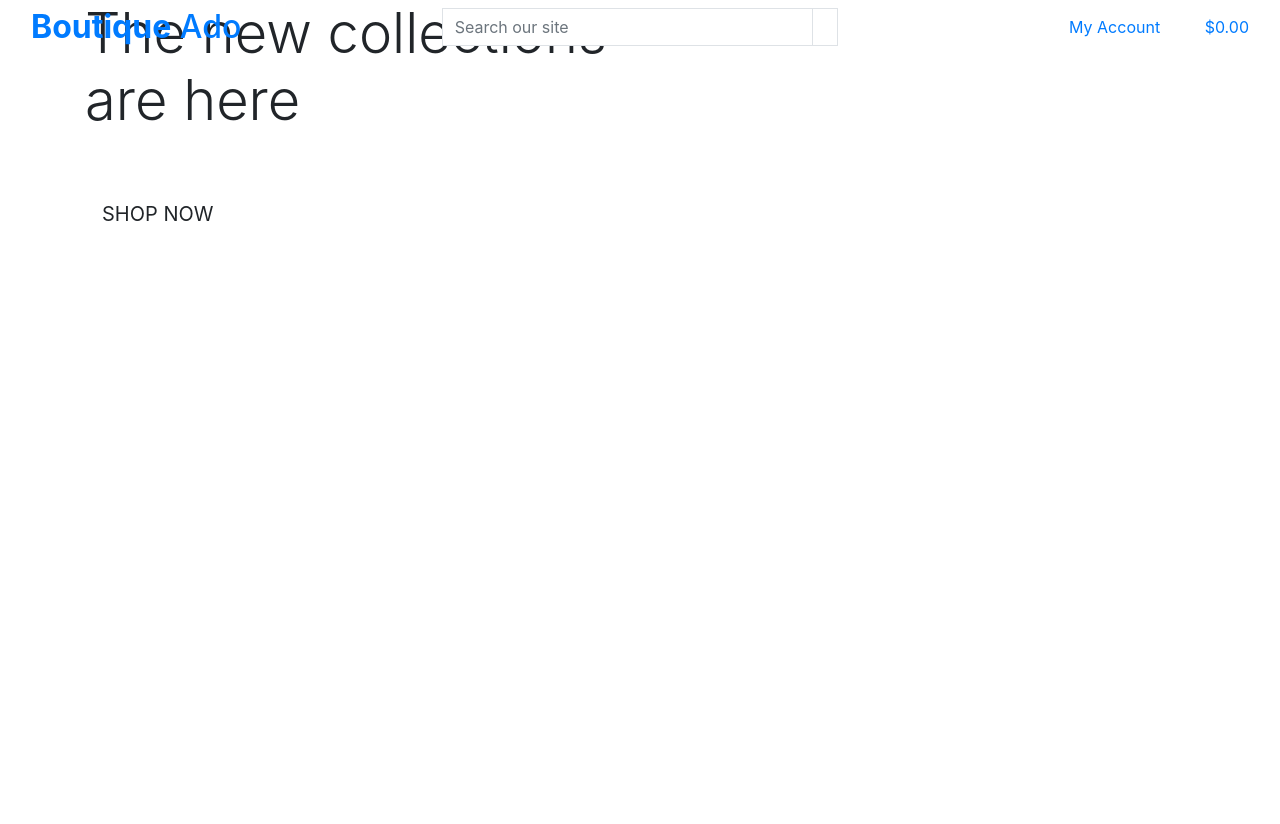
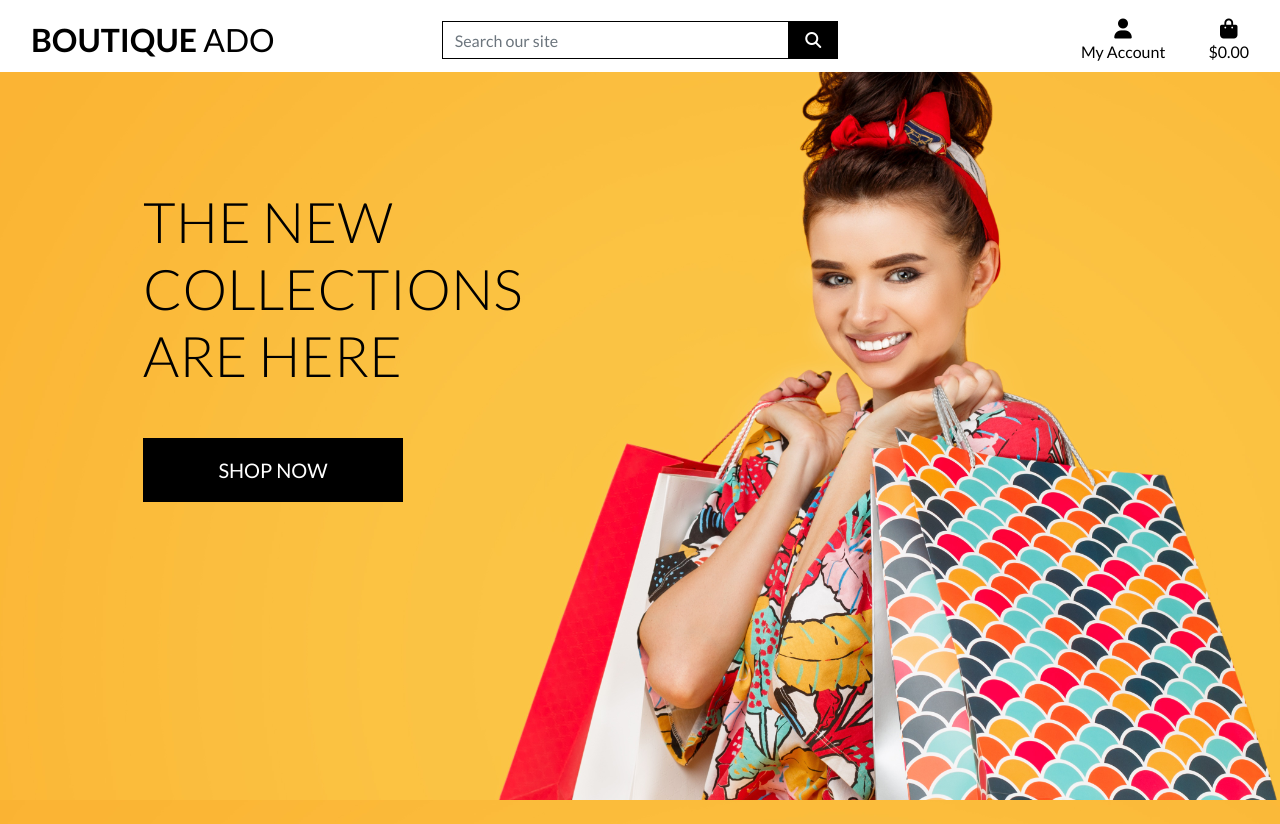
Before and after one commit to Lauren21717/boutique_adi_v1, a Django app: page / in a window 1280 px wide. Before the commit the page ends 221 px from the top, so only its background shows below. Run offline with Django 3.2, Linux system fonts and the light colour scheme; some libraries are stand-ins or nearby versions.

Commit message:
Completed homepage header and CSS

```diff
--- a/boutique_ado/settings.py
+++ b/boutique_ado/settings.py
@@ -152,6 +152,10 @@ USE_TZ = True
 # https://docs.djangoproject.com/en/3.2/howto/static-files/
 
 STATIC_URL = '/static/'
+STATICFILES_DIRS = (os.path.join(BASE_DIR, 'static'),)
+
+MEDIA_URL = '/media/'
+MEDIA_ROOT = os.path.join(BASE_DIR, 'media')
 
 # Default primary key field type
 # https://docs.djangoproject.com/en/3.2/ref/settings/#default-auto-field
--- a/boutique_ado/urls.py
+++ b/boutique_ado/urls.py
@@ -15,9 +15,11 @@ Including another URLconf
 """
 from django.contrib import admin
 from django.urls import path, include
+from django.conf import settings
+from django.conf.urls.static import static
 
 urlpatterns = [
     path('admin/', admin.site.urls),
     path('accounts/', include('allauth.urls')),
     path('', include('home.urls')),
-]
+] + static(settings.MEDIA_URL, document_root=settings.MEDIA_ROOT)
--- /dev/null
+++ b/static/css/base.css
@@ -0,0 +1,81 @@
+html {
+    height: 100%;
+}
+
+body {
+    background: url('/media/homepage_background_cropped.jpg') no-repeat center center fixed;
+    background-size: cover;
+    height: calc(100vh - 164px);
+    color: #555;
+    font-family: 'Lato';
+}
+
+/* from Bulma */
+.icon {
+    align-items: center;
+    display: inline-flex;
+    justify-content: center;
+    height: 1.5rem;
+    width: 1.5rem;
+}
+
+.logo-font {
+    text-transform: uppercase;
+}
+
+.main-logo-link {
+    width: fit-content;
+}
+
+.shop-now-button {
+    background: black;
+    color: white;
+    min-width: 260px;
+}
+
+.btn-black {
+    background: black;
+    color: white;
+}
+
+.shop-now-button:hover,
+.shop-now-button:active,
+.shop-now-button:focus,
+.btn-black:hover,
+.btn-black:active,
+.btn-black:focus {
+    background: #222;
+    color: white;
+}
+
+.text-black {
+    color: #000 !important;
+}
+
+.border-black {
+    border: 1px solid black !important;
+}
+
+/* -------------------------------- Media Queries */
+
+/* Slightly larger container on xl screens */
+@media (min-width: 1200px) {
+  .container {
+    max-width: 80%;
+  }
+}
+
+/* fixed top navbar only on medium and up */
+@media (min-width: 992px) {
+    .fixed-top-desktop-only {
+        position: fixed;
+        top: 0;
+        right: 0;
+        left: 0;
+        z-index: 1030;
+    }
+
+    .header-container {
+        padding-top: 164px;
+    }
+}
--- a/templates/base.html
+++ b/templates/base.html
@@ -18,6 +18,11 @@
         <!-- Bootstrap CSS -->
         <link rel="stylesheet" href="https://cdn.jsdelivr.net/npm/bootstrap@4.6.2/dist/css/bootstrap.min.css"
         integrity="sha384-xOolHFLEh07PJGoPkLv1IbcEPTNtaed2xpHsD9ESMhqIYd0nLMwNLD69Npy4HI+N" crossorigin="anonymous">
+        <!-- Google Font -->
+        <link rel="preconnect" href="https://fonts.googleapis.com">
+        <link rel="preconnect" href="https://fonts.gstatic.com" crossorigin>
+        <link href="https://fonts.googleapis.com/css2?family=Lato:ital,wght@0,100;0,300;0,400;0,700;0,900;1,100;1,300;1,400;1,700;1,900&display=swap" rel="stylesheet">
+        <link rel="stylesheet" href="{% static 'css/base.css' %}"
     {% endblock %}
 
     {% block extra_css %}
@@ -28,7 +33,7 @@
 
 <body>
     <header class="container-fluid fixed-top">
-        <div class="row">
+        <div id="topnav" class="row bg-white pt-lg-2 d-none d-lg-flex">
             <div class="col-12 col-lg-4 my-auto py-1 py-lg-0 text-center text-lg-left">
                 <a href="{% url 'home' %}" class="nav-link main-logo-link">
                     <h2 class="logo-font text-black my-0"><strong>Boutique</strong> Ado</h2>
@@ -108,6 +113,8 @@
         <script src="https://cdn.jsdelivr.net/npm/bootstrap@4.6.2/dist/js/bootstrap.bundle.min.js"
             integrity="sha384-Fy6S3B9q64WdZWQUiU+q4/2Lc9npb8tCaSX9FK7E8HnRr0Jz8D6OP9dO5Vg3Q9ct"
         crossorigin="anonymous"></script>
+        <script src="https://kit.fontawesome.com/e9c73d7092.js" crossorigin="anonymous"></script>
+        <script src="https://code.jquery.com/jquery-3.4.1.slim.min.js" integrity="sha384-J6qa4849blE2+poT4WnyKhv5vZF5SrPo0iEjwBvKU7imGFAV0wwj1yYfoRSJoZ+n" crossorigin="anonymous"></script>
     {% endblock %}
 
     {% block extra_js %}
```
Also changed, not shown: media/homepage_background_cropped.jpg (added). Lines whose indentation alone changed are shown as unchanged.
